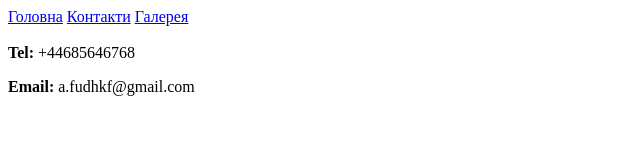
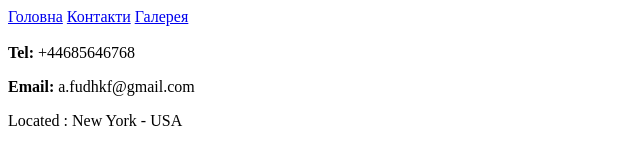
Before and after one commit to SashaSKV/GitLesson05.12.24, a plain HTML site: page pages/contact.html in a window 1280 px wide. Shown: the whole page, without its empty margins (0-640 px from the left). Drawn offline with Linux system fonts and the light colour scheme.

Commit message:
HW 21.1 - part2

```diff
--- a/pages/contact.html
+++ b/pages/contact.html
@@ -13,5 +13,6 @@
     <br>
      <b>Tel:</b> +44685646768
      <p> <b>Email:</b> a.fudhkf@gmail.com </p>
+     <p> Located : New York - USA</p>
     </body>
 </html>
```
